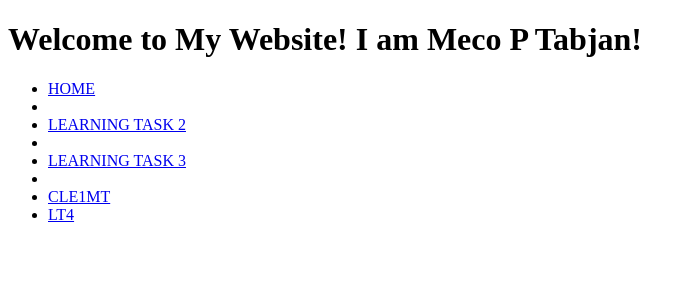
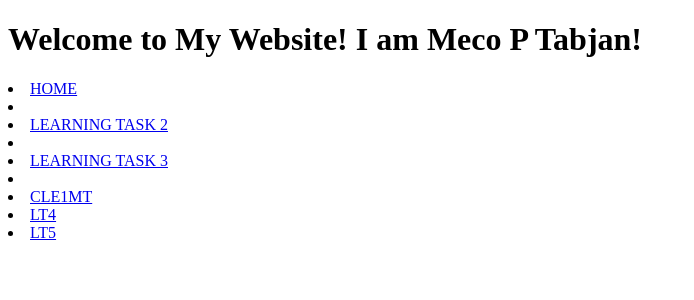
Before and after one commit to Puff03/LEARNINGTASKS, a PHP site: page / in a window 1280 px wide. Shown: the top 300 px of the page, without its empty margins (0-694 px from the left). Run offline with PHP 8.4, Linux system fonts and the light colour scheme.

Commit message:
Update index.php

```diff
--- a/index.php
+++ b/index.php
@@ -5,12 +5,13 @@
 </head>
 <body>
 <h1> Welcome to My Website! I am Meco P Tabjan!</h1>
-<ul>
+
 <li><a href="index.php">HOME</a><li>
 <li><a href="LEARNING TASK 2.html">LEARNING TASK 2</a><li>
 <li><a href="LEARNING TASK 3.html">LEARNING TASK 3</a><li>
 <li><a href="CLE1MT.html">CLE1MT</a></li>
  <li><a href="LT4.html">LT4</a></li>
+  <li><a href="LT5.html">LT5</a></li>
 
 </body>
 </html>
```
